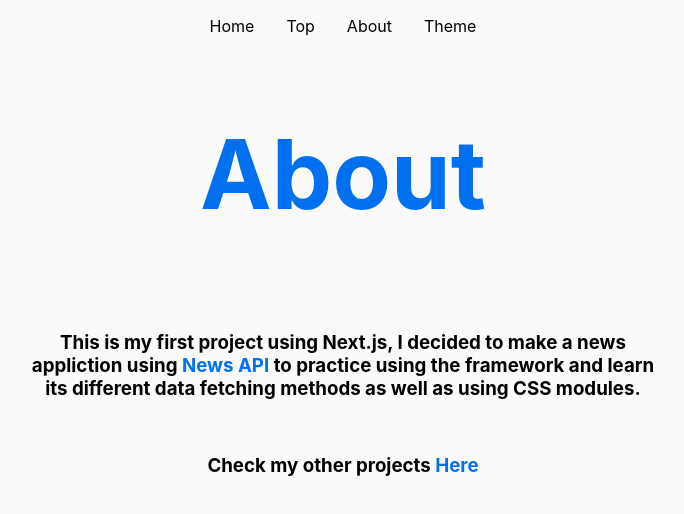
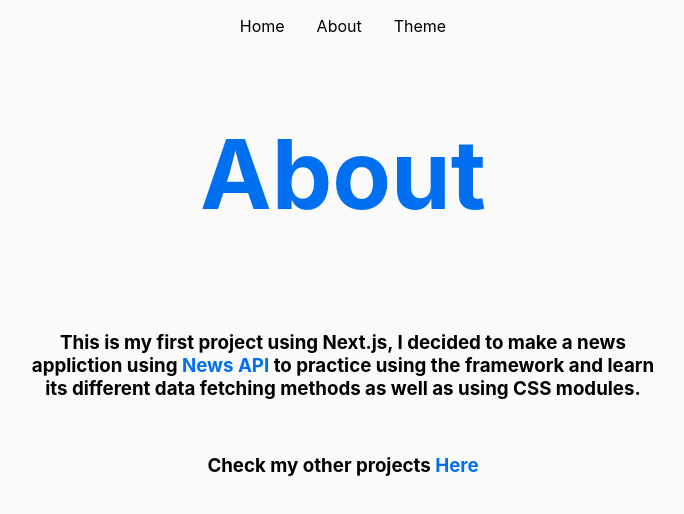
Before and after one commit to ShaumikRahman/next-news, a Next.js app: page /about in a window 1280 px wide. Shown: the top 514 px of the page, without its empty margins (297-981 px from the left). Built offline with nearby package versions, Linux system fonts and the light colour scheme.

Commit message:
clean up

```diff
--- a/components/Navbar.jsx
+++ b/components/Navbar.jsx
@@ -8,11 +8,6 @@ export const Navbar = () => {
             <div>
                 <Link href="/">
                     <a>Home</a>
-                </Link>
-            </div>
-            <div>
-                <Link href="/top">
-                    <a>Top</a>
                 </Link>
             </div>
             <div>
```
Also changed, not shown: styles/scss/_themes.scss (deleted).
